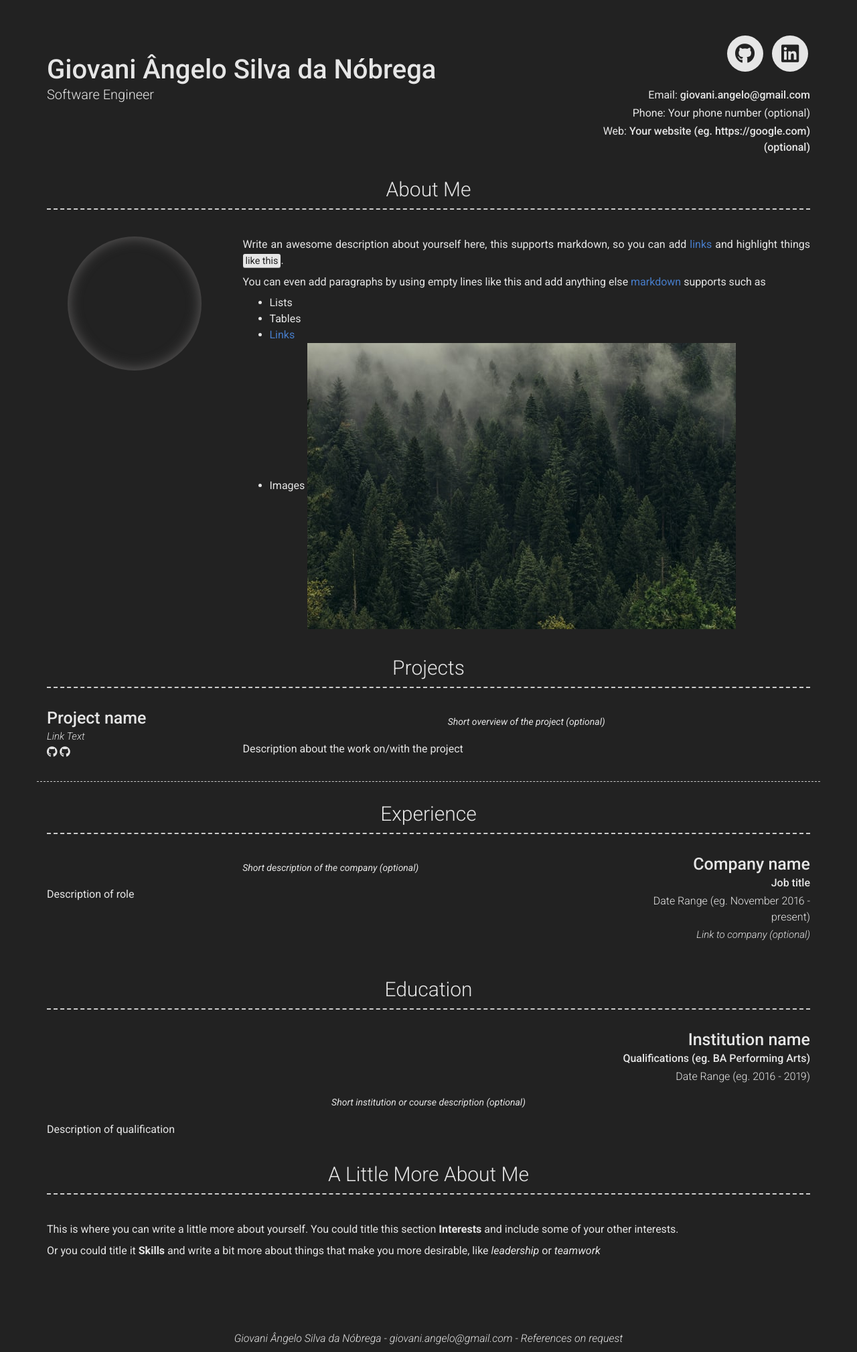
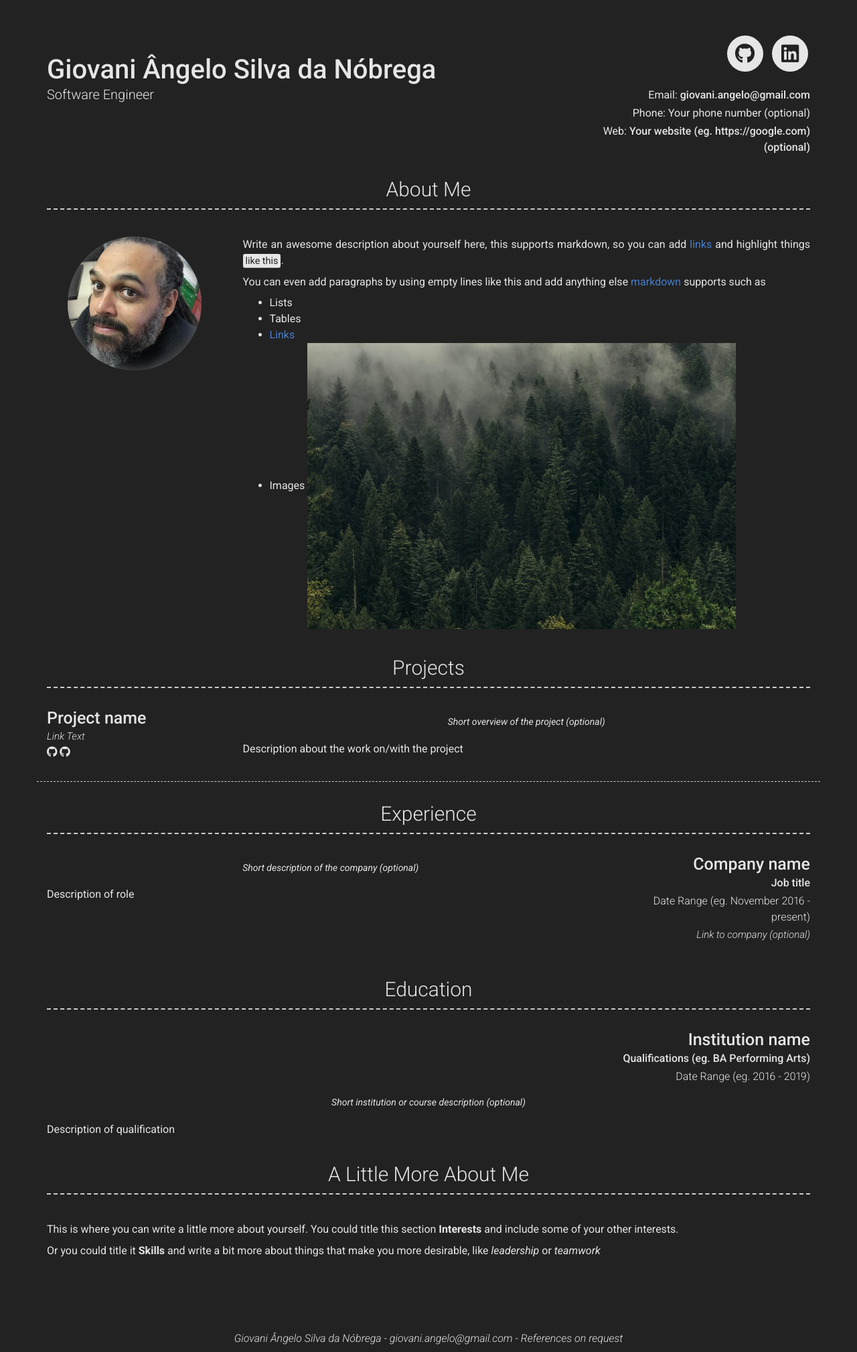
Before and after one commit to GiovaniGitHub/resume, a Jekyll site: the page built from index.md, in a window 1280 px wide. Shown: the whole page at 67% size. Built offline with Jekyll 4.4.1, drawn with Linux system fonts in a browser that asks for light colours; nearby versions of some CDN libraries.

Commit message:
chore: test _config.yml.

```diff
--- a/_config.yml
+++ b/_config.yml
@@ -50,7 +50,7 @@ linkedin_username: giovaninobrega
 
 # About Section
 # about_title: About Me (Use this to override about section title)
-about_profile_image: Directory of profile image (eg. images/avatar.jpeg)
+about_profile_image: images/avatar.jpeg
 about_content: | # this will include new lines to allow paragraphs
   Write an awesome description about yourself here, this supports markdown, so you can add [links](http://foobar.com) and highlight things <mark>like this</mark>.
 
```
